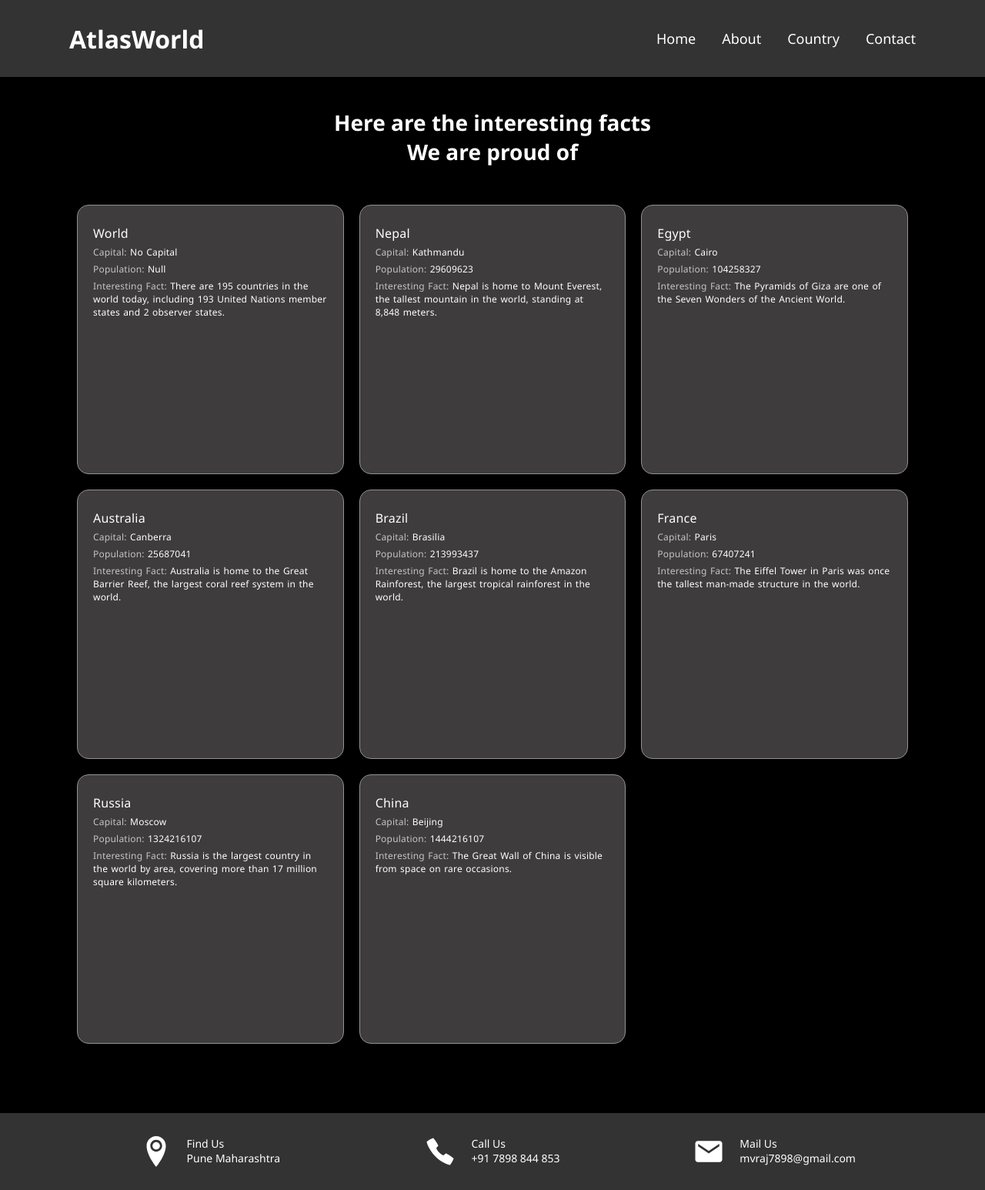
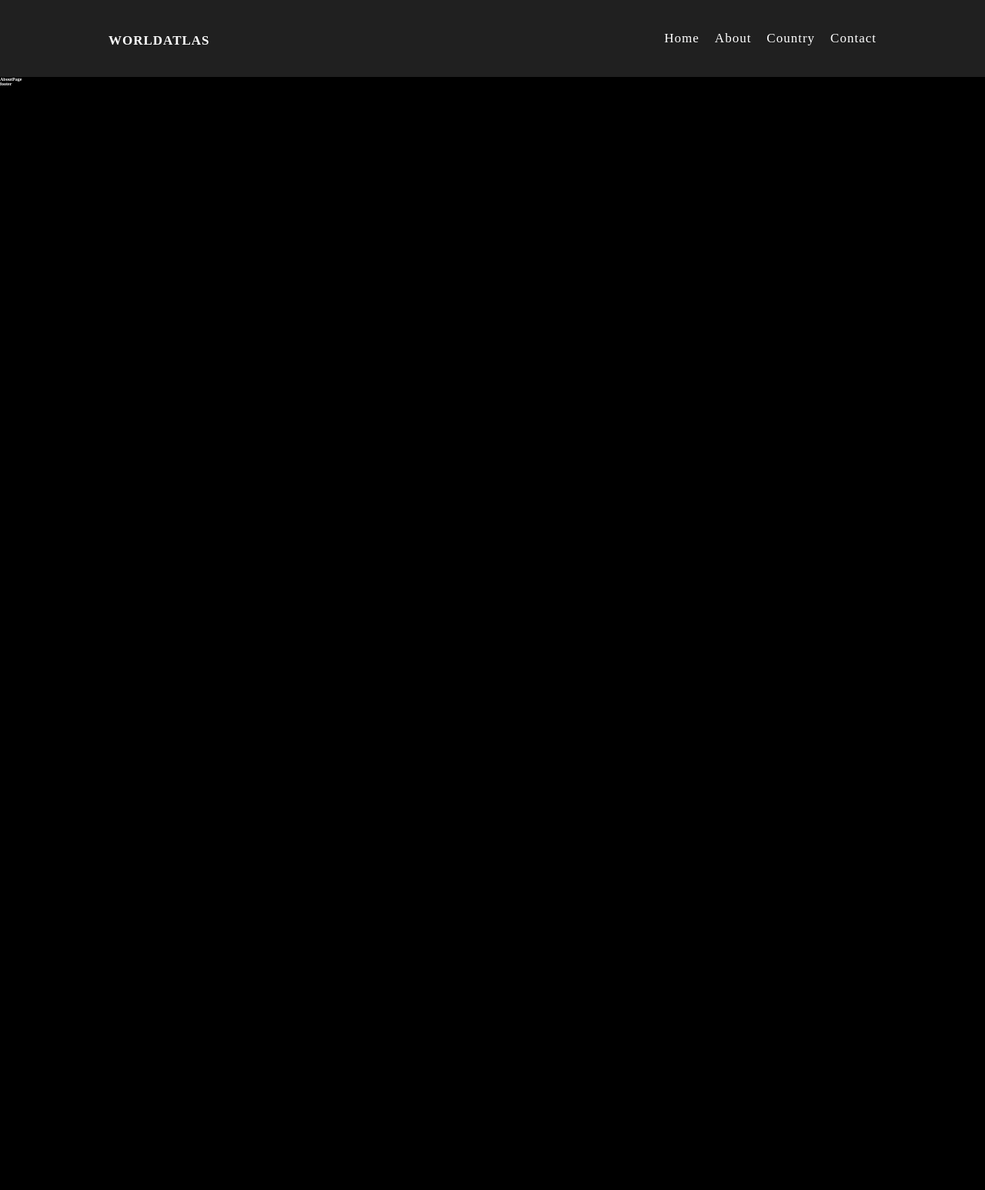
Before and after one commit to mvraj07/CountryProject, a React (Vite) app: page /about in a window 1280 px wide. Shown: the whole page at 77% size. After the commit the page ends 800 px from the top, so only its background shows below. Built offline with nearby package versions, Linux system fonts and the light colour scheme.

Commit message:
Lot of progress

```diff
--- a/src/App.css
+++ b/src/App.css
@@ -1,244 +1,145 @@
+* {
+  margin: 0;
+  padding: 0;
+  box-sizing: border-box;
+}
+html {
+  font-size: 62.5%;
+  font-family: "poppins";
+}
+
 body {
-  font-family: "Segoe UI", Tahoma, Geneva, Verdana, sans-serif;
-
   background-color: black;
 }
-h1 {
-  font-size: 3.4rem;
-}
-h2 {
-  font-size: 2.8rem;
-}
-p {
-  font-size: 1.4rem;
-}
-span {
-  font-size: 1.4rem;
+h1,
+h2,
+h3,
+h4,
+h5 {
+  color: white;
 }
 
+p,
+li,
+a,
 button {
-  width: max-content;
-  background-color: #343333;
-  font-size: 1.8rem;
-  font-weight: bold;
-  padding: 0.6rem 1.5rem;
-  border: 1px solid white;
-  border-radius: 1rem;
-  -webkit-border-radius: 1rem;
-  -moz-border-radius: 1rem;
-  -ms-border-radius: 1rem;
-  -o-border-radius: 1rem;
+  font-size: 1.7rem;
+  letter-spacing: 0.1rem;
+  line-height: 1.6;
+  color: white;
 }
+li {
+  list-style: none;
+}
+a {
+  color: black;
+  &:hover {
+    color: #2e86c1;
+  }
+}
+button {
+  display: flex;
+  gap: 1.2rem;
+  align-items: center;
+  font-family: inherit;
+  font-weight: 500;
+  line-height: 1.5;
+  cursor: pointer;
+  padding: 0.6rem, 2.4rem;
+  text-align: center;
+  outline: none;
+  border: none;
+  text-transform: unset;
+  transition: all 0.3s ease-in-out;
+  background-color: #202020;
+  color: white;
+  border-radius: 1.5rem;
+  margin-top: 1.6rem;
 
-/* common classes */
-
+  -webkit-transition: all 0.3s ease-in-out;
+  -moz-transition: all 0.3s ease-in-out;
+  -ms-transition: all 0.3s ease-in-out;
+  -o-transition: all 0.3s ease-in-out;
+  -webkit-border-radius: 1.5rem;
+  -moz-border-radius: 1.5rem;
+  -ms-border-radius: 1.5rem;
+  -o-border-radius: 1.5rem;
+}
+.error-button {
+  display: inline-block;
+  margin: 2rem auto;
+  color: white;
+  font-size: 1.2rem;
+  text-decoration: none;
+  border: 0.1rem solid white;
+  padding: 0.5rem;
+  border-radius: 0.5rem;
+  -webkit-border-radius: 0.5rem;
+  -moz-border-radius: 0.5rem;
+  -ms-border-radius: 0.5rem;
+  -o-border-radius: 0.5rem;
+}
+.container {
+  max-width: 998px;
+  margin: auto;
+}
+/* common */
+.flex {
+  display: flex;
+}
 .grid {
   display: grid;
 }
-.grid-two-cols {
-  grid-template-columns: repeat(2, 1fr);
+.grid-2-cols {
+  grid-template-columns: 1fr 1fr;
 }
-.grid-three-cols {
-  grid-template-columns: repeat(3, 1fr);
+.center {
+  display: flex;
+  justify-content: center;
+  align-items: center;
 }
-.grid-four-cols {
-  grid-template-columns: repeat(4, 1fr);
+
+/*  hero ssection */
+.hero-section {
+  width: 100vw;
 }
-.flex {
-  display: flex;
+.hero-heading {
+  font-size: 2.8rem;
 }
-.container {
-  width: 110rem;
-  margin: auto;
+
+.hero-para {
+  font-size: 1.4rem;
+  margin: 2rem 0;
 }
-.navlink {
-  text-decoration: none;
+.hero-image img {
+  width: 100%;
+  height: 100%;
 }
-/* header section starts here  */
 
+/* Header section */
 .header-section {
-  width: 100%;
-  background-color: #343333;
-  height: 10rem;
-  align-content: center;
+  height: 100px;
+  background-color: #202020;
+  box-shadow: #94a2aa;
 
-  & .logo h1 {
-    font-size: 3.2rem;
+  .container {
+    height: 100px;
+    display: grid;
+    grid-template-columns: 2fr 1fr;
+    align-items: center;
+  }
+  a {
+    color: white;
+    text-decoration: none;
+  }
+  .nav {
+    display: flex;
+    gap: 2rem;
+    justify-content: flex-end;
   }
 }
-.nav-flex {
-  display: flex;
-  justify-content: flex-end;
-  align-items: center;
-  gap: 3.4rem;
-  list-style: none;
-  & li {
-    font-size: 1.8rem;
-  }
+.header-logo {
+  font-size: 2.8rem;
+  font-weight: Bold;
+  text-transform: uppercase;
 }
-
-/* home (hero) section  */
-
-.hero-section {
-  & .container {
-    place-items: center;
-    gap: 5rem;
-    margin: 4rem auto;
-  }
-  img {
-    width: 100%;
-  }
-
-  .hero-content {
-    display: flex;
-    flex-direction: column;
-    gap: 2rem;
-  }
-}
-
-/* about section */
-.about-flex {
-  display: flex;
-  flex-direction: column;
-  align-items: center;
-  justify-content: center;
-}
-
-.section-about {
-  & .container {
-    margin: 4rem auto;
-  }
-  & span {
-    font-size: 1.2rem;
-    color: rgba(255, 255, 255, 0.7);
-  }
-  & p {
-    font-size: 1.2rem;
-  }
-}
-
-.about-cards {
-  display: grid;
-  margin: 4rem 0rem;
-  grid-template-columns: repeat(3, 1fr);
-}
-@media screen and (max-width: 991px) {
-  .about-cards {
-    grid-template-columns: 1fr;
-  }
-}
-.card {
-  border: 1px solid rgb(148, 145, 145);
-  padding: 2.5rem 2rem;
-  border-radius: 1.5rem;
-  margin: 1rem;
-  background-color: rgb(62, 60, 60);
-  max-width: 35rem;
-  min-height: 35rem;
-
-  display: flex;
-  flex-direction: column;
-  gap: 0.5rem;
-  word-spacing: 0.1rem;
-  letter-spacing: 0.02rem;
-
-  & .cardTitle {
-    font-size: 1.6rem;
-    font-weight: 500;
-  }
-}
-
-/* contact Section  */
-.contact-flex {
-  display: flex;
-  flex-direction: column;
-  align-items: center;
-  width: 42.5rem;
-  gap: 2.5rem;
-
-  & input {
-    width: 100%;
-    border: 1px solid white;
-
-    height: 4rem;
-    padding-left: 1rem;
-    font-size: 1.4rem;
-    background-color: transparent;
-  }
-  & textarea {
-    width: 100%;
-    height: 15rem;
-    font-size: 1.4rem;
-    padding: 1rem;
-    border: 1px solid white;
-
-    background-color: transparent;
-  }
-  & button {
-    width: 100%;
-    text-align: left;
-  }
-}
-.contact {
-  margin: 5rem;
-  & .container {
-    display: flex;
-    justify-content: center;
-  }
-}
-
-/* footer section  */
-.footer-section {
-  width: 100%;
-  background-color: #343333;
-  height: 10rem;
-  align-content: center;
-
-  .find,
-  .call,
-  .mail {
-    justify-content: center;
-    gap: 2rem;
-  }
-
-  & .icon {
-    font-size: 4rem;
-  }
-}
-
-/* loader */
-/* HTML: <div class="loader"></div> */
-.loader {
-  width: 50px;
-  aspect-ratio: 1;
-  border-radius: 50%;
-  border: 8px solid;
-  border-color: #000 #0000;
-  animation: l1 1s infinite;
-  -webkit-animation: l1 1s infinite;
-  -webkit-border-radius: 50%;
-  -moz-border-radius: 50%;
-  -ms-border-radius: 50%;
-  -o-border-radius: 50%;
-}
-@keyframes l1 {
-  to {
-    transform: rotate(0.5turn);
-  }
-}
-
-p/* country section   */
-.countryCard {
-  min-width: 100px;
-  min-height: 200px;
-  border: 1px solid white;
-}
-
-.countryimage {
-  size: 20px;
-  & img {
-    width: 100%;
-    height: 20rem;
-    object-fit: contain;
-  }
-}
--- a/src/layout/UI/footer.jsx
+++ b/src/layout/UI/footer.jsx
@@ -1,32 +1,7 @@
-import { IoMdMail } from "react-icons/io";
-import { IoCallSharp } from "react-icons/io5";
-import { ImLocation2 } from "react-icons/im";
 export const Footer = () => {
   return (
     <footer className="footer-section">
-      <div className="container grid grid-three-cols">
-        <div className="find flex">
-          <ImLocation2 className="icon" />
-          <div className="find-data">
-            <p>Find Us</p>
-            <p className="light">Pune Maharashtra</p>
-          </div>
-        </div>
-        <div className="call flex">
-          <IoCallSharp className="icon" />
-          <div className="call-data">
-            <p>Call Us</p>
-            <p className="light">+91 7898 844 853</p>
-          </div>
-        </div>
-        <div className="mail flex">
-          <IoMdMail className="icon" />
-          <div className="mail-data">
-            <p>Mail Us</p>
-            <p className="light">mvraj7898@gmail.com</p>
-          </div>
-        </div>
-      </div>
+      <h1>footer</h1>
     </footer>
   );
 };
--- a/src/layout/UI/header.jsx
+++ b/src/layout/UI/header.jsx
@@ -1,27 +1,18 @@
 import { NavLink } from "react-router-dom";
+
 export const Header = () => {
   return (
     <header className="header-section">
-      <div className="container grid grid-two-cols">
-        <div className="logo">
-          <NavLink to="/" className="navlink">
-            <h1>AtlasWorld</h1>
-          </NavLink>
+      <div className="container">
+        <div className="header-logo">
+          <NavLink to="/">WorldAtlas</NavLink>
         </div>
-        <ul className="nav-flex">
-          <NavLink to="/" className="navlink">
-            <li>Home</li>
-          </NavLink>
-          <NavLink to="/about" className="navlink">
-            <li>About</li>
-          </NavLink>
-          <NavLink to="/country" className="navlink">
-            <li>Country</li>
-          </NavLink>
-          <NavLink to="/contact" className="navlink">
-            <li>Contact</li>
-          </NavLink>
-        </ul>
+        <nav className="nav">
+          <NavLink to="/">Home</NavLink>
+          <NavLink to="/about">About</NavLink>
+          <NavLink to="/country">Country</NavLink>
+          <NavLink to="/contact">Contact</NavLink>
+        </nav>
       </div>
     </header>
   );
--- a/src/layout/countryCard.jsx
+++ b/src/layout/countryCard.jsx
@@ -1,29 +1,3 @@
-export const CountryCard = ({ country }) => {
-  const { flags, region, capital } = country;
-  return (
-    <li className="countrycard card">
-      <div className="countryimage">
-        <img src={flags.svg} alt={flags.alt} />
-      </div>
-      <div className="country-info">
-        <h2>
-          {country.name.common.length > 15
-            ? country.name.common.slice(0, 14) + "..."
-            : country.name.common}
-        </h2>
-        <p>
-          <span>Capital: </span>
-          {capital}
-        </p>
-        <p>
-          <span>Region: </span>
-          {region}
-        </p>
-        <p>
-          <span>Capital: </span>
-          {capital}
-        </p>
-      </div>
-    </li>
-  );
+export const CountryCard = () => {
+  return <h1>Country card</h1>;
 };
--- a/src/pages/about.jsx
+++ b/src/pages/about.jsx
@@ -1,32 +1,3 @@
-import CardData from "../api/countryData.json";
 export const About = () => {
-  return (
-    <section className="section-about">
-      <div className="container about-flex">
-        <div className="about-heading  about-flex">
-          <h2>Here are the interesting facts</h2>
-          <h2> We are proud of</h2>
-        </div>
-        <div className="about-cards">
-          {CardData.map((card) => {
-            return (
-              <div className="card" key={card.id}>
-                <p className="cardTitle">{card.countryName}</p>
-                <p>
-                  <span>Capital: </span>
-                  {card.capital}
-                </p>
-                <p>
-                  <span>Population: </span> {card.population}
-                </p>
-                <p>
-                  <span>Interesting Fact: </span> {card.interestingFact}
-                </p>
-              </div>
-            );
-          })}
-        </div>
-      </div>
-    </section>
-  );
+  return <h1> AboutPage</h1>;
 };
--- a/src/pages/contact.jsx
+++ b/src/pages/contact.jsx
@@ -1,35 +1,3 @@
 export const Contact = () => {
-  const FormSubmit = (formData) => {
-    const FormInputData = Object.fromEntries(formData.entries());
-    console.log(FormInputData);
-  };
-  return (
-    <section className="contact">
-      <div className="container">
-        <div className="contact-flex">
-          <h2>Contact Us</h2>
-          <form action={FormSubmit} className="contact-flex">
-            <input
-              type="text"
-              placeholder="Enter Your Name"
-              name="username"
-              required
-            />
-            <input
-              type="email"
-              placeholder="Enter Your Email"
-              name="email"
-              required
-            />
-            <textarea
-              placeholder="Enter Your Message"
-              name="message"
-              required
-            ></textarea>
-            <button type="submit">Send</button>
-          </form>
-        </div>
-      </div>
-    </section>
-  );
+  return <h1> ContactPage</h1>;
 };
--- a/src/pages/country.jsx
+++ b/src/pages/country.jsx
@@ -1,29 +1,3 @@
-import { useEffect, useTransition, useState } from "react";
-import { Loader } from "../layout/UI/loader";
-import { getCountryData } from "../api/postApi";
-import { CountryCard } from "../layout/countryCard";
-
 export const Country = () => {
-  const [isPending, startTransition] = useTransition();
-  const [country, setCountry] = useState([]);
-  useEffect(() => {
-    startTransition(async () => {
-      const res = await getCountryData();
-      setCountry(res.data);
-      console.log(res.data);
-    });
-  }, []);
-  {
-    isPending && <Loader />;
-  }
-
-  return (
-    <div className="countyr-section">
-      <ul className="container grid grid-three-cols">
-        {country.map((curcountry, index) => {
-          return <CountryCard country={curcountry} key={index} />;
-        })}
-      </ul>
-    </div>
-  );
+  return <h1> CountryPage</h1>;
 };
--- a/src/pages/home.jsx
+++ b/src/pages/home.jsx
@@ -1,10 +1,9 @@
-import { About } from "./about";
 import { HeroSection } from "../layout/UI/heroSection";
+
 export const Home = () => {
   return (
     <>
       <HeroSection />
-      <About />
     </>
   );
 };
```
Also changed, not shown: src/App.jsx (+11 -5 lines), src/api/postApi.jsx (deleted, +0 -8 lines), src/layout/UI/heroSection.jsx (+13 -12 lines), src/pages/errorPage.jsx (+6 -6 lines).
